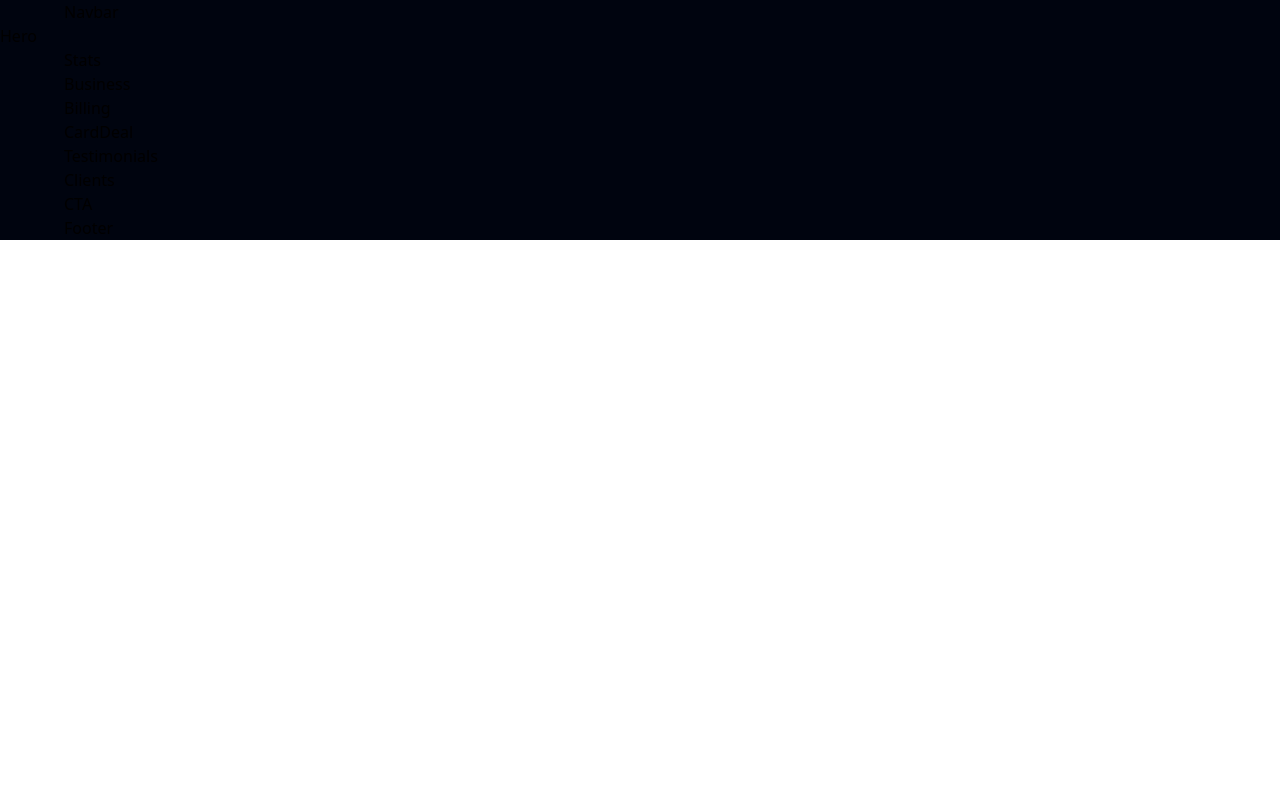
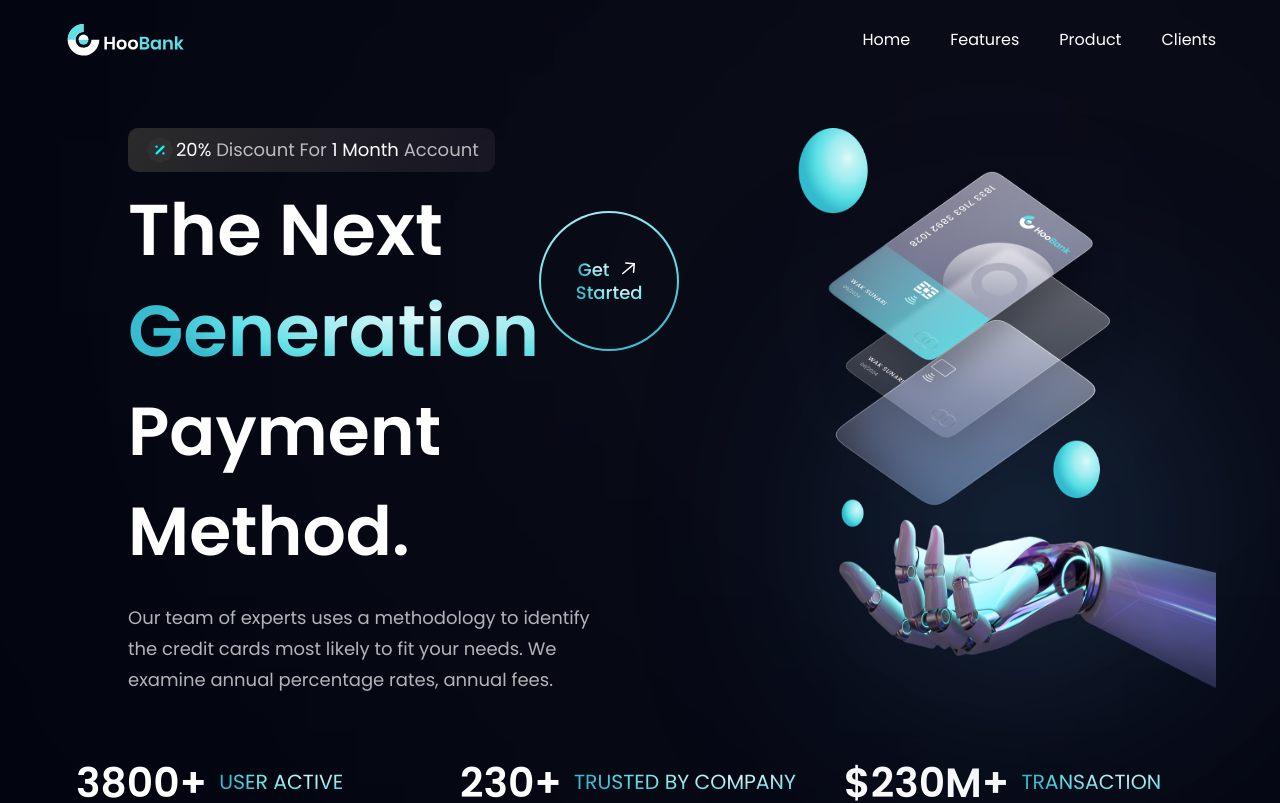
Before and after one commit to mkeloo/Hoobank-Payment, a React (Create React App) app: page / in a window 1280 px wide. Shown: the top 803 px of the page. Built offline with nearby package versions, Linux system fonts and the light colour scheme; the HTML template or start-up script is replaced by a standard one.

Commit message:
Hero & Stats done

```diff
--- a/src/components/GetStarted.jsx
+++ b/src/components/GetStarted.jsx
@@ -1,7 +1,29 @@
 import React from 'react';
+import styles from '../style';
+import { arrowUp } from '../assets';
 
-const GetStarted = () => {
-  return <div>GetStarted</div>;
-};
+const GetStarted = () => (
+  <div
+    className={`${styles.flexCenter} w-[140px] h-[140px] rounded-full bg-blue-gradient p-[2px] cursor-pointer`}
+  >
+    <div
+      className={`${styles.flexCenter} flex-col bg-primary w-[100%] h-[100%] duration-300 rounded-full hover:scale-95`}
+    >
+      <div className={`${styles.flexStart} flex-row`}>
+        <p className="font-poppins font-medium text-[18px] leading-[23px] mr-2">
+          <span className="text-gradient">Get</span>
+        </p>
+        <img
+          src={arrowUp}
+          alt="arrowUp"
+          className="w-[23px] h-[23px] object-contain duration-300 hover:scale-125"
+        />
+      </div>
+      <p className="font-poppins font-medium text-[18px] leading-[23px]">
+        <span className="text-gradient">Started</span>
+      </p>
+    </div>
+  </div>
+);
 
 export default GetStarted;
--- a/src/components/Hero.jsx
+++ b/src/components/Hero.jsx
@@ -1,7 +1,58 @@
 import React from 'react';
+import styles from '../style';
+import { discount, robot } from '../assets';
+import GetStarted from './GetStarted';
 
-const Hero = () => {
-  return <div>Hero</div>;
-};
+const Hero = () => (
+  <section id="home" className={`flex md:flex-row flex-col ${styles.padding}`}>
+    <div
+      className={`flex-1 ${styles.flexStart} flex-col xl:px-0 sm:px-16 px-6`}
+    >
+      <div className="flex flex-row items-center py-[6px] px-4 bg-discount-gradient rounded-[10px] mb-2">
+        <img src={discount} alt="discount" className="w-[32px] h-[32px]" />
+        <p className={`${styles.paragraph}`}>
+          <span className="text-white">20% </span> Discount For{' '}
+          <span className="text-white">1 Month</span> Account
+        </p>
+      </div>
+
+      <div className="flex flex-row justify-between items-center w-full">
+        <h1 className="flex-1 font-poppins font-semibold ss:text-[72px] text-[52px] text-white ss:leading-[100.8px] leading-[75px] link link-underline link-underline-black">
+          The Next <br className="sm:block hidden" />{' '}
+          <span className="text-gradient ">Generation</span>{' '}
+        </h1>
+        <div className="ss:flex hidden md:mr-4 mr-0">
+          <GetStarted />
+        </div>
+      </div>
+
+      <h1 className="font-poppins font-semibold ss:text-[68px] text-[52px] text-white ss:leading-[100.8px] leading-[75px] w-full ">
+        <span className="link link-underline link-underline-black">
+          Payment Method.
+        </span>
+      </h1>
+      <p className={`${styles.paragraph} max-w-[470px] mt-5`}>
+        Our team of experts uses a methodology to identify the credit cards most
+        likely to fit your needs. We examine annual percentage rates, annual
+        fees.
+      </p>
+    </div>
+
+    <div className={`flex-1 flex ${styles.flexCenter} md:my-0 my-10 relative`}>
+      <img
+        src={robot}
+        alt="billing"
+        className="w-[100%] h-[100%] relative z-[5]"
+      />
+      <div className="absolute z-[0] w-[40%] h-[35%] top-0 pink__gradient" />
+      <div className="absolute z-[1] w-[80%] h-[80%] bottom-40 rounded-full white__gradient" />
+      <div className="absolute z-[0] w-[50%] h-[50%] right-20 bottom-20 blue__gradient" />
+    </div>
+
+    <div className={`ss:hidden ${styles.flexCenter}`}>
+      <GetStarted />
+    </div>
+  </section>
+);
 
 export default Hero;
--- a/src/components/Navbar.jsx
+++ b/src/components/Navbar.jsx
@@ -1,10 +1,55 @@
-import React from 'react';
+import React, { useState } from 'react';
+import { close, logo, menu } from '../assets';
+import { navLinks } from '../constants';
 
 const Navbar = () => {
+  const [toggle, setToggle] = useState(false);
+
   return (
-    <div>
-      <h1>Navbar</h1>
-    </div>
+    <nav className="w-full flex py-6 justify-between items-center navbar">
+      <img src={logo} alt="hoobank" className="w-[124px] h-[32px]" />
+
+      <ul className="list-non sm:flex hidden justify-end items-center flex-1">
+        {navLinks.map((nav, index) => (
+          <li
+            key={nav.id}
+            className={`font-poppins font-normal cursor-pointer text-[16px] ${
+              index === navLinks.length - 1 ? 'mr-0' : 'mr-10'
+            } text-white`}
+          >
+            <a href={`#${nav.id}`}>{nav.title}</a>
+          </li>
+        ))}
+      </ul>
+
+      <div className="sm:hidden flex flex-1 justify-end items-center">
+        <img
+          src={toggle ? close : menu}
+          alt="menu"
+          className="w-[28px] h-[28px] object-contain"
+          onClick={() => setToggle((prev) => !prev)}
+        />
+
+        <div
+          className={`${
+            toggle ? 'flex' : 'hidden'
+          } p-6 bg-black-gradient absolute top-20 right-0 mx-4 my-2 min-w-[140px] rounded-xl sidebar`}
+        >
+          <ul className="list-non flex flex-col justify-end items-center flex-1">
+            {navLinks.map((nav, index) => (
+              <li
+                key={nav.id}
+                className={`font-poppins font-normal cursor-pointer text-[16px] ${
+                  index === navLinks.length - 1 ? 'mr-0' : 'mb-4'
+                } text-white`}
+              >
+                <a href={`#${nav.id}`}>{nav.title}</a>
+              </li>
+            ))}
+          </ul>
+        </div>
+      </div>
+    </nav>
   );
 };
 
--- a/src/components/Stats.jsx
+++ b/src/components/Stats.jsx
@@ -1,7 +1,23 @@
 import React from 'react';
+import { stats } from '../constants';
+import styles from '../style';
 
-const Stats = () => {
-  return <div>Stats</div>;
-};
+const Stats = () => (
+  <section className={`${styles.flexCenter} flex-row flex-wrap sm:mb-20 mb-6`}>
+    {stats.map((stat) => (
+      <div
+        key={stat.id}
+        className={`flex-1 flex justify-start items-center flex-row m-3 `}
+      >
+        <h4 className="font-poppins font-semibold xs:text-[40.89px] text-[30.89px] xs:leading-[53.16px] leading-[43.16px] text-white link link-underline link-underline-black">
+          {stat.value}
+        </h4>
+        <p className="font-poppins font-normal xs:text-[20.45px] text-[15.45px] xs:leading-[26.58px] leading-[21.58px] text-gradient uppercase ml-3 ">
+          {stat.title}
+        </p>
+      </div>
+    ))}
+  </section>
+);
 
 export default Stats;
--- a/src/index.css
+++ b/src/index.css
@@ -138,3 +138,25 @@
   background: rgba(255, 255, 255, 0.6);
   filter: blur(750px);
 }
+
+/* Underline Styles */
+/* link link-underline link-underline-black */
+.link-underline {
+  border-bottom-width: 0;
+  background-image: linear-gradient(transparent, transparent),
+    linear-gradient(#fff, #fff);
+  background-size: 0 3px;
+  background-position: 0 100%;
+  background-repeat: no-repeat;
+  transition: background-size 0.5s ease-in-out;
+}
+
+.link-underline-black {
+  background-image: linear-gradient(transparent, transparent),
+    linear-gradient(rgb(5, 185, 251), rgb(0, 208, 255));
+}
+
+.link-underline:hover {
+  background-size: 100% 3px;
+  background-position: 0 100%;
+}
```
